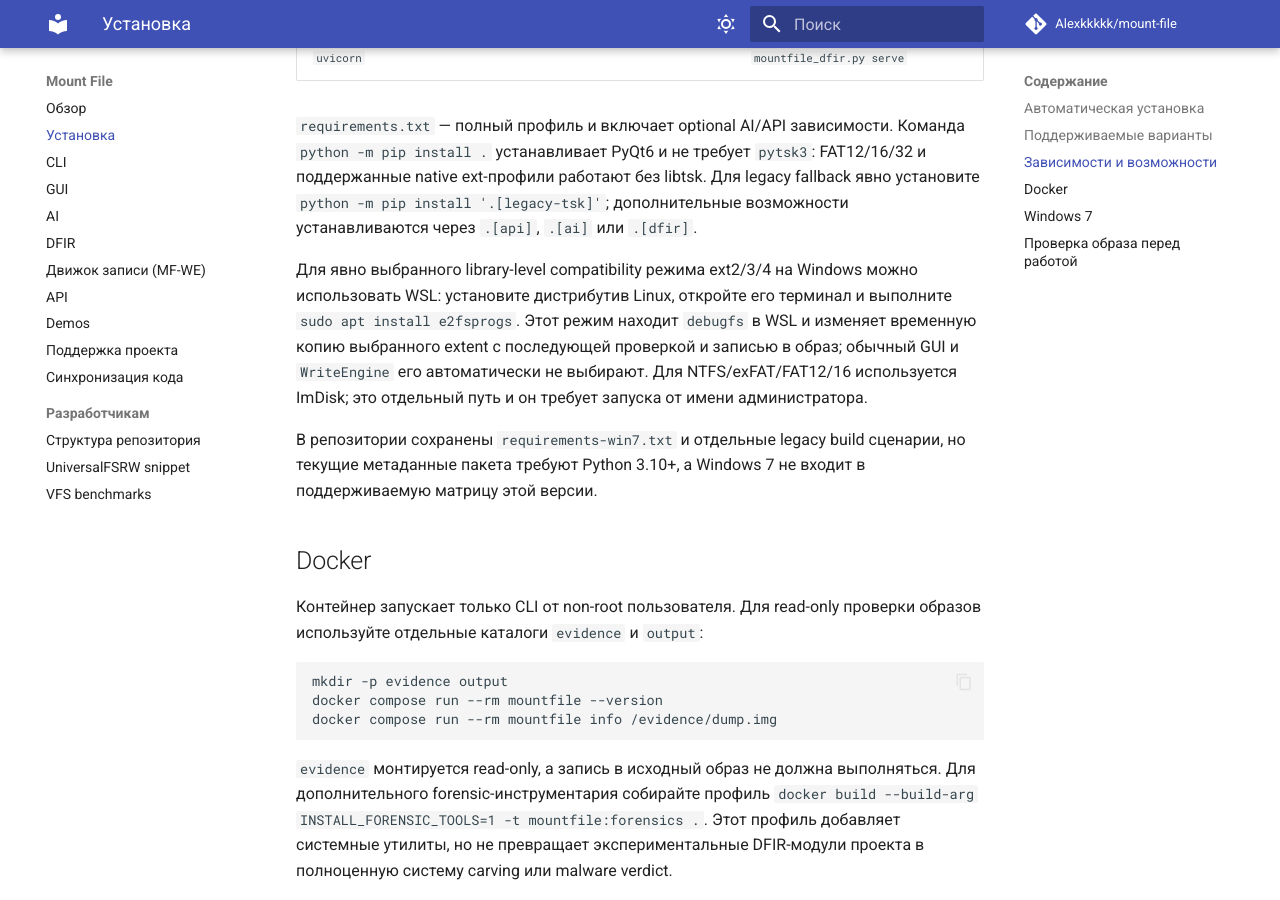
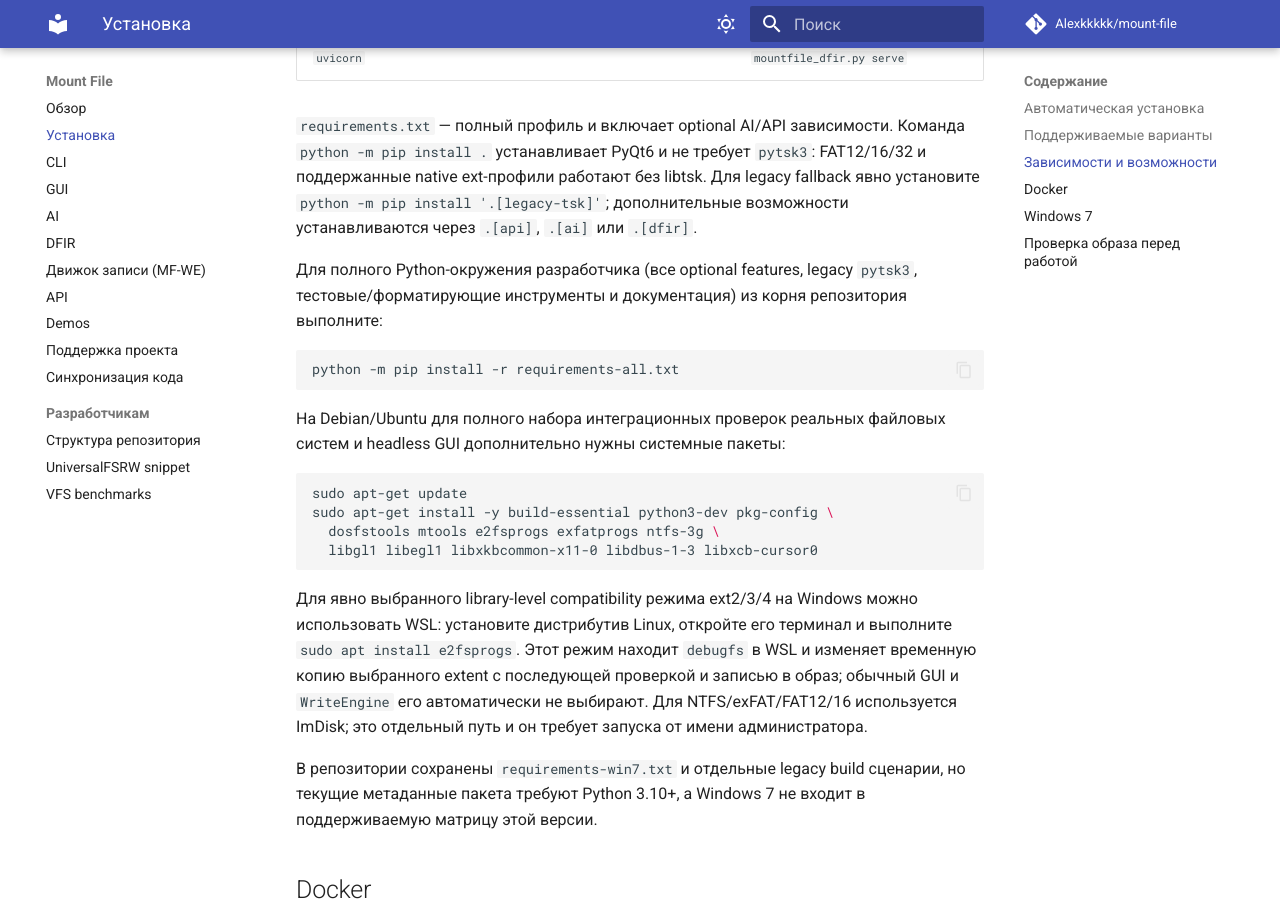
Before and after one commit to Alexkkkkk/mount-file, an MkDocs documentation site: the page built from docs/install.md, in a window 1280 px wide and 900 px high, scrolled down 2432 px. Built offline with MkDocs 1.6.1 and Material for MkDocs 9.7.7, drawn with Linux system fonts in a browser that asks for light colours; comment, search, counter and statistics services are not loaded.

Commit message:
chore(deps): add full development dependency profile (#377)
Co-authored-by: Alexkkkkk <1.02665324e+08+Alexkkkkk@users.noreply.github.com>

````diff
--- a/docs/install.md
+++ b/docs/install.md
@@ -91,6 +91,23 @@ FAT12/16/32 и поддержанные native ext-профили работаю
 fallback явно установите `python -m pip install '.[legacy-tsk]'`; дополнительные
 возможности устанавливаются через `.[api]`, `.[ai]` или `.[dfir]`.
 
+Для полного Python-окружения разработчика (все optional features, legacy `pytsk3`,
+тестовые/форматирующие инструменты и документация) из корня репозитория выполните:
+
+```bash
+python -m pip install -r requirements-all.txt
+```
+
+На Debian/Ubuntu для полного набора интеграционных проверок реальных файловых
+систем и headless GUI дополнительно нужны системные пакеты:
+
+```bash
+sudo apt-get update
+sudo apt-get install -y build-essential python3-dev pkg-config \
+  dosfstools mtools e2fsprogs exfatprogs ntfs-3g \
+  libgl1 libegl1 libxkbcommon-x11-0 libdbus-1-3 libxcb-cursor0
+```
+
 Для явно выбранного library-level compatibility режима ext2/3/4 на Windows можно
 использовать WSL: установите дистрибутив Linux, откройте его терминал и выполните
 `sudo apt install e2fsprogs`. Этот режим находит `debugfs` в WSL и изменяет
````
Also changed, not shown: requirements-all.txt (added, +7 -0 lines).
